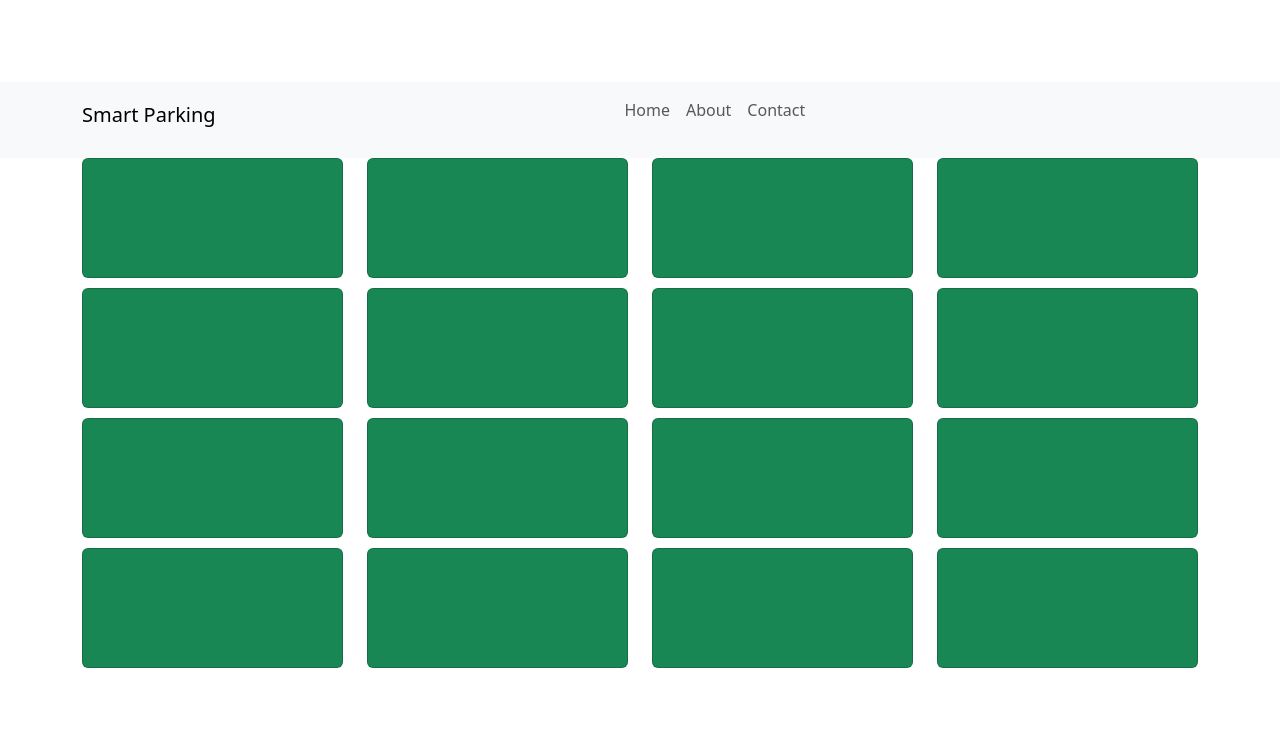
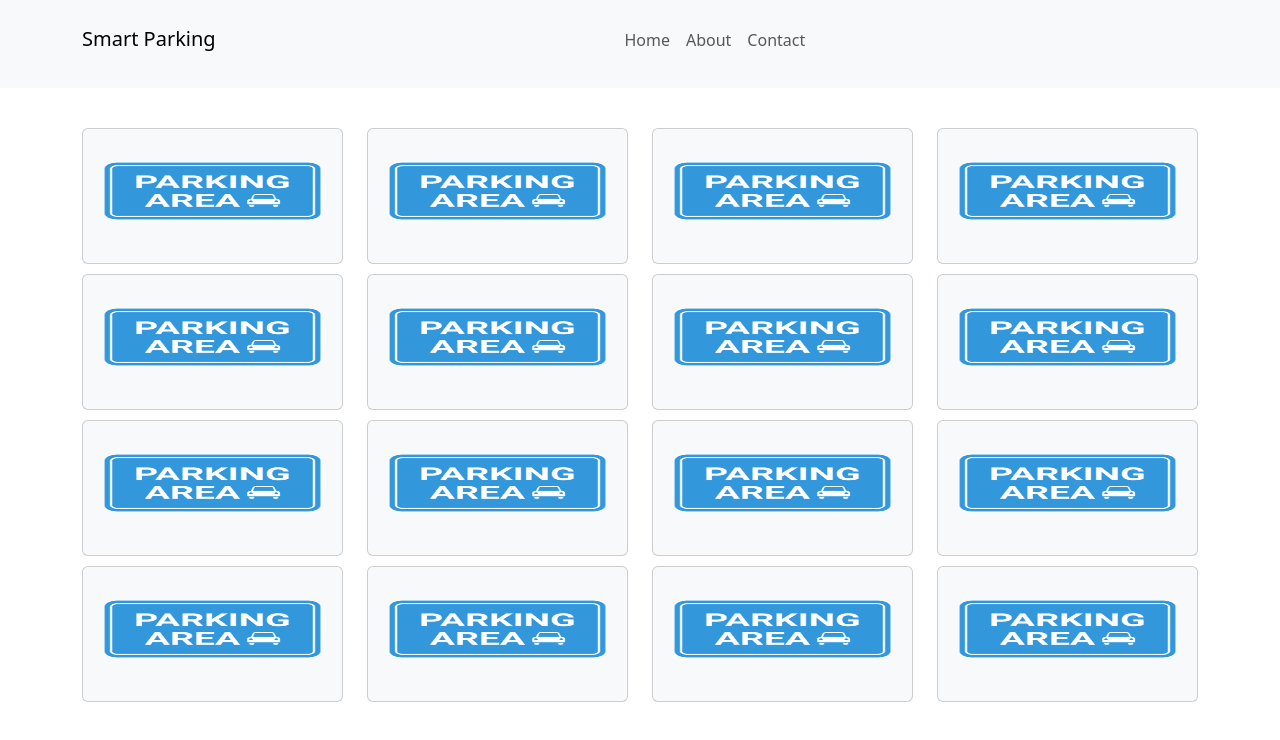
Before and after one commit to 0xZainRaza/Smart-parking-system, a React (Vite) app: page / in a window 1280 px wide. Shown: the top 740 px of the page. Built offline with nearby package versions, Linux system fonts and the light colour scheme.

Commit message:
Added pictures

```diff
--- a/src/components/ParkingGrid.jsx
+++ b/src/components/ParkingGrid.jsx
@@ -5,7 +5,7 @@ function ParkingGrid() {
   const slots = Array(16).fill({available: true});
 
   return (
-    <Container>
+    <Container id="ParkGrid">
       <Row>
         {slots.map((slot, index) => (
           <Col key={index} xs={3}>
--- a/src/components/ParkingSlot.jsx
+++ b/src/components/ParkingSlot.jsx
@@ -11,7 +11,6 @@ function ParkingSlot({ slot }) {
 
 
   const isAvailable = slot.available;
-  const statusColor = isAvailable ? 'success' : 'danger';
 
   const handleClick = () => {
     if (isAvailable && !show) {
@@ -19,11 +18,13 @@ function ParkingSlot({ slot }) {
     }
   }
 
+    const img = isAvailable ? "src/assets/img/park.png":"src/assets/img/car.png";
+
+
   return (
-    <Card id="card" bg={statusColor} text={isAvailable ? 'dark' : 'white'}>
-      <Card.Body onClick={handleClick}>
+    <Card id="card" bg={"light"}  onClick={handleClick}>
+      <Card.Img variant="bottom" src={img}/>
           <ParkForm show={show} handleClose={handleClose}></ParkForm>
-      </Card.Body>
     </Card>
   );
 }
--- a/src/index.css
+++ b/src/index.css
@@ -1,9 +1,26 @@
+#root {
+  height: 100vh;
+}
+
+#ParkGrid {
+  padding-top: 5vh;
+}
+
 #app {
   width: 100vw;
 }
 
 #card {
-  height: 15vh;
+  height: 17vh;
+}
+
+.card-img-bottom {
+  height: 100%;
+  margin: auto
+}
+
+.navbar-nav {
+  padding-top: 1.5vh;
 }
 
 div {
```
Also changed, not shown: src/components/ParkForm.jsx (+0 -20 lines), src/assets/img/car.png (added), src/assets/img/park.png (added).
